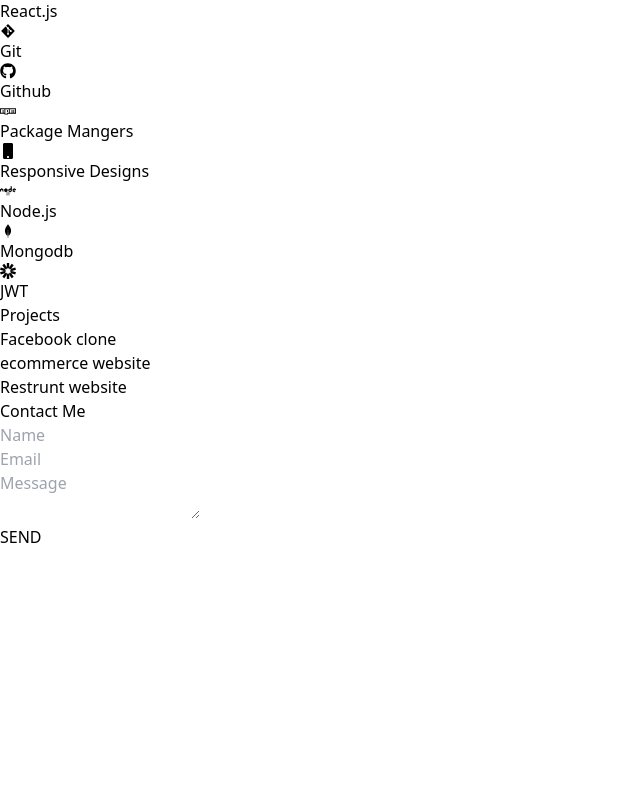
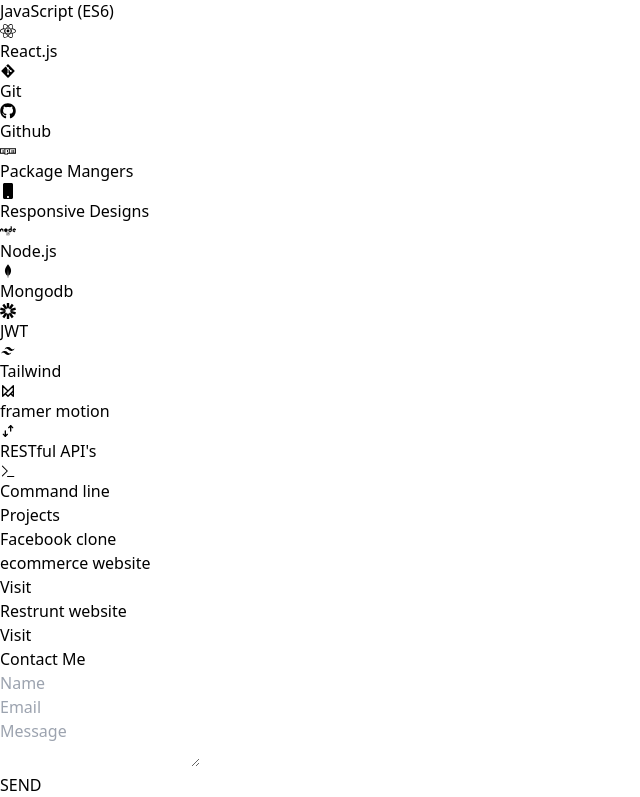
Before and after one commit to Mohammed-Abdo-Edries/New-portfolio, a React (Vite) app: page / in a window 1280 px wide. Shown: the part 377-1174 px from the top of the page, without its empty margins (0-640 px from the left). Before the commit the page ends 926 px from the top, so only its background shows below. Built offline with nearby package versions, Linux system fonts and the light colour scheme.

Commit message:
few changes

```diff
--- a/package.json
+++ b/package.json
@@ -14,8 +14,8 @@
     "react": "^18.2.0",
     "react-dom": "^18.2.0",
     "react-icons": "^4.12.0",
-    "react-intersection-observer": "^9.13.1",
     "react-router-dom": "^6.18.0",
+    "react-router-hash-link": "^2.4.3",
     "react-scroll-to-top": "^3.0.0",
     "react-simple-typewriter": "^5.0.1",
     "reactjs-popup": "^2.0.6"
--- a/src/Components/Contact.jsx
+++ b/src/Components/Contact.jsx
@@ -3,7 +3,7 @@
 
 const Contact = () => {
     return (
-        <div className='h-96 mx-auto text-center mb-8'>
+        <div id='#contact' className='h-96 mx-auto text-center mb-8'>
             <Title title="Contact Me" />
             <div className="container">
           <form className="form"
@@ -26,14 +26,6 @@
               </li>
             </ul>
           </form>
-          <div className="logos text-center">
-            <a href="https://www.linkedin.com/in/mohammed-abdo-92249a247" target="_blank" rel="noopener noreferrer" className="logo">
-            </a>
-            <a href="mailto:mohammed.abdo1916@gmail.com" target="_blank" rel="noopener noreferrer" className="logo">
-                </a>
-            <a href="https://github.com/Mohammed-Abdo-Edries" target="_blank" rel="noopener noreferrer" className="logo">
-            </a>
-          </div>
         </div>
         </div>
     )
--- a/src/Components/Home.jsx
+++ b/src/Components/Home.jsx
@@ -20,13 +20,19 @@
             <Container delay={.3} variants={variants}>
                 <div className='flex justify-center mt-2 gap-2 text-xl'>
                     <button className='bg-white text-black p-1 rounded'>
+                    <a href="https://github.com/Mohammed-Abdo-Edries" target="_blank" rel="noopener noreferrer" className="logo">
                         <FiGithub />
+                    </a>
                     </button>
                     <button className='bg-white text-black p-1 rounded'>
+                        <a href="https://www.linkedin.com/in/mohammed-abdo-92249a247" target="_blank" rel="noopener noreferrer" className="logo">
                         <CiLinkedin />
+                        </a>
                     </button>
                     <button className='bg-white text-black p-1 rounded'>
+                    <a href="mailto:mohammed.abdo1916@gmail.com" target="_blank" rel="noopener noreferrer" className="logo">
                         <CiMail />
+                </a>
                     </button>
                 </div>
             </Container>
--- a/src/Components/Navbar.jsx
+++ b/src/Components/Navbar.jsx
@@ -1,5 +1,7 @@
-import Popup from 'reactjs-popup'
-import {GiHamburgerMenu} from "react-icons/gi"
+// import Popup from 'reactjs-popup'
+// import {GiHamburgerMenu} from "react-icons/gi"
+// import { HashLink as Link } from 'react-router-hash-link'
+// import { Link } from 'react-router-dom'
 
 const Navbar = () => {
     return (
@@ -8,16 +10,15 @@
                 <div className='px-4'>
                     Portfolio
                 </div>
-                <Popup trigger={<button><GiHamburgerMenu/></button>} closeOnDocumentClick position={"bottom right"}>
+                {/* <Popup trigger={<button><GiHamburgerMenu/></button>} closeOnDocumentClick position={"bottom right"}>
                     <ul>
                         <li>
-                            <link rel="stylesheet" href="" />
+                            <Link href="#skills">Skills</Link>
                         </li>
-                        <li>Skills</li>
                         <li>Projects</li>
                         <li>Contact me</li>
                     </ul>
-                </Popup>
+                </Popup> */}
             </div>
         </div>
     )
--- a/src/Components/Projects.jsx
+++ b/src/Components/Projects.jsx
@@ -3,12 +3,24 @@
 
 const Projects = () => {
     return (
-        <div className='container px-8 mb-4 max-w-screen-2xl text-center'>
+        <div id='#projects' className='container px-8 mb-4 mx-16 text-center'>
             <Title title="Projects"/>
             <div className='sm:flex mt-4'>
-                <div className="h-60 w-80 mx-2 mb-4 rounded-lg bg-blue-700">Facebook clone</div>
-                <div className="h-60 w-80 mx-2 mb-4 rounded-lg bg-blue-700">ecommerce website</div>
-                <div className="h-60 w-80 mx-2 rounded-lg bg-blue-700">Restrunt website</div>
+                <div className="h-60 w-80 mx-2 py-4 px-4 mb-4 rounded-lg border-2 border-black">
+                    Facebook clone
+                    </div>
+                <div className="h-60 w-80 mx-2 py-4 px-4 mb-4 rounded-lg border-2 border-black">
+                   <div className='mb-8'>
+                    ecommerce website
+                   </div>
+                <a href="https://luxury-t0tu.onrender.com" target="_blank" rel="noopener noreferrer">Visit</a>
+                    </div>
+                <div className="h-60 w-80 mx-2 py-4 px-4 rounded-lg border-2 border-black">
+                    <div className='mb-8'>
+                    Restrunt website
+                    </div>
+                    <a href="https://delicious-nine.vercel.app" target="_blank" rel="noopener noreferrer">Visit</a>
+                </div>
                 {/* <div className="card"></div> */}
             </div>
         </div>
--- a/src/Components/Skills.jsx
+++ b/src/Components/Skills.jsx
@@ -1,9 +1,10 @@
 // import React from 'react'
 import { FaCss3, FaGithub, FaHtml5, FaReact, FaNpm, FaMobile, FaNode, FaJsSquare } from "react-icons/fa"
-import { BiLogoGit, BiLogoMongodb } from "react-icons/bi"
-// import Container from './Container'
-import { AnimatePresence, motion } from "framer-motion"
+import { BiLogoGit, BiLogoMongodb, BiLogoTailwindCss } from "react-icons/bi"
+// import { RiNextjsLine } from "react-icons/ri"
 import { SiJsonwebtokens } from "react-icons/si"
+import { TbBrandFramerMotion, TbMobiledata } from "react-icons/tb"
+import { GoCommandPalette } from "react-icons/go"
 import Container from "./Container"
 import Title from "./Title"
 const Skills = () => {
@@ -12,8 +13,8 @@
         visible: { x: 0, opacity: 1 }
     }
     return (
-        <AnimatePresence>
-        <div className='container max-w-screen-2xl text-center h-fit py-8 bg-white rounded-lg'>
+        // <AnimatePresence>
+        <div id='#skills' className='container max-w-screen-2xl text-center h-fit py-8 bg-white rounded-lg'>
             <Title title="Skills" />
             <div className='container skills grid gap-4 sm:grid-cols-3 my-4 px-4 sm:mx-auto'>
                 <Container variants={variants} initial="hidden" animate="visible"
@@ -21,9 +22,17 @@
                 exit={{ opacity: 0, y: 20 }}>
                     <div className='bg-white rounded-xl w-full mx-auto py-2'>
                         <div className='text-3xl '><FaHtml5 className='mx-auto' /></div>
+
                         <p className='mt-2'>HTML5</p>
+                        <p className='mt-2'>Express.js</p>
                     </div>
                 </Container>
+                <div variants={variants} delay={.1} key="222">
+                    <div className='bg-white rounded-xl w-full mx-auto py-2'>
+                        <div className='text-3xl '><FaCss3 className='mx-auto' /></div>
+                        <p className='mt-2'>CSS3</p>
+                    </div>
+                </div>
                 <div variants={variants} delay={.1} key="222">
                     <div className='bg-white rounded-xl w-full mx-auto py-2'>
                         <div className='text-3xl '><FaCss3 className='mx-auto' /></div>
@@ -84,9 +93,32 @@
                         <p className='mt-2'>JWT</p>
                     </div>
                 </div>
+                <div variants={variants} delay={1} key="997">
+                    <div className='bg-white rounded-xl w-full mx-auto py-2'>
+                        <div className='text-3xl '><BiLogoTailwindCss className='mx-auto' /></div>
+                        <p className='mt-2'>Tailwind</p>
+                    </div>
+                </div>
+                <div variants={variants} delay={1} key="997">
+                    <div className='bg-white rounded-xl w-full mx-auto py-2'>
+                        <div className='text-3xl '><TbBrandFramerMotion className='mx-auto' /></div>
+                        <p className='mt-2'>framer motion</p>
+                    </div>
+                </div>
+                <div variants={variants} delay={1} key="997">
+                    <div className='bg-white rounded-xl w-full mx-auto py-2'>
+                        <div className='text-3xl '><TbMobiledata className='mx-auto' /></div>
+                        <p className='mt-2'>RESTful API's</p>
+                    </div>
+                </div>
+                <div variants={variants} delay={1} key="997">
+                    <div className='bg-white rounded-xl w-full mx-auto py-2'>
+                        <div className='text-3xl '><GoCommandPalette className='mx-auto' /></div>
+                        <p className='mt-2'>Command line</p>
+                    </div>
+                </div>
             </div>
         </div>
-        </AnimatePresence>
     )
 }
 
```
Also changed, not shown: 1 other file (tests, documents, lock files or other folders).
